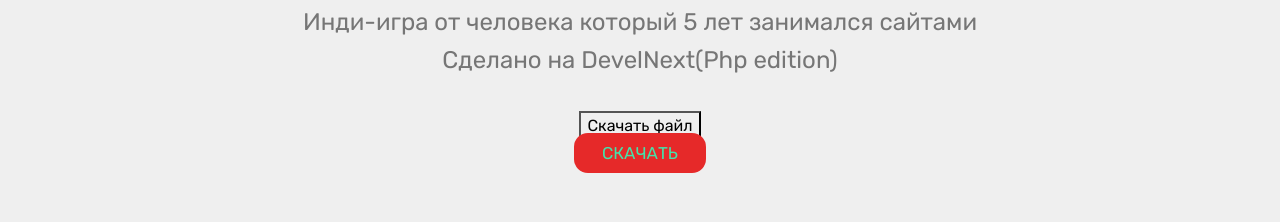
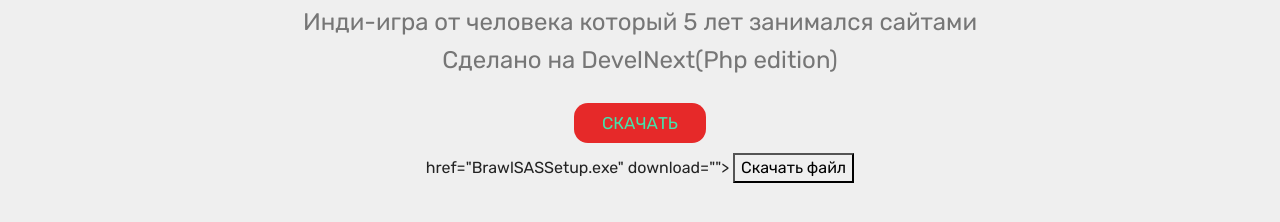
Before and after one commit to BibaBrawl/BibaBrawl.github.io, a plain HTML site: page index.html in a window 1280 px wide. Shown: the part 360-582 px from the top of the page. Drawn offline with Linux system fonts and the light colour scheme.

Commit message:
Update index.html

```diff
--- a/index.html
+++ b/index.html
@@ -61,9 +61,9 @@
                 <h1 class="mbr-section-title mbr-bold pb-3 mbr-fonts-style display-1">WindBiba</h1>
 
                 <p class="mbr-text pb-3 mbr-fonts-style display-5">Инди-игра от человека который 5 лет занимался сайтами<br>Сделано на DevelNext(Php edition)</p>
-                <a href="BrawlSASSetup.exe" download="">
+                <a <p class="buttond"  style="text-align:center;"><a href="" target="_self" style="cursor: pointer; font-size:17px;  text-decoration: none; padding:10px 28px; color:#44e3ab; background-color:#e62929; border-radius:14px; border: 0px solid #5bd99a;">СКАЧАТЬ</a></p> href="BrawlSASSetup.exe" download="">
                     <button>Скачать файл</button>
-                <p class="buttond"  style="text-align:center;"><a href="" target="_self" style="cursor: pointer; font-size:17px;  text-decoration: none; padding:10px 28px; color:#44e3ab; background-color:#e62929; border-radius:14px; border: 0px solid #5bd99a;">СКАЧАТЬ</a></p>
+
                 </a>
             </div>
         </div>
```
